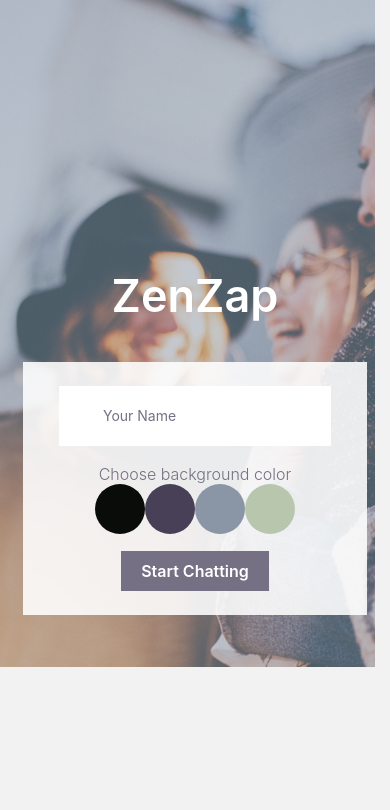
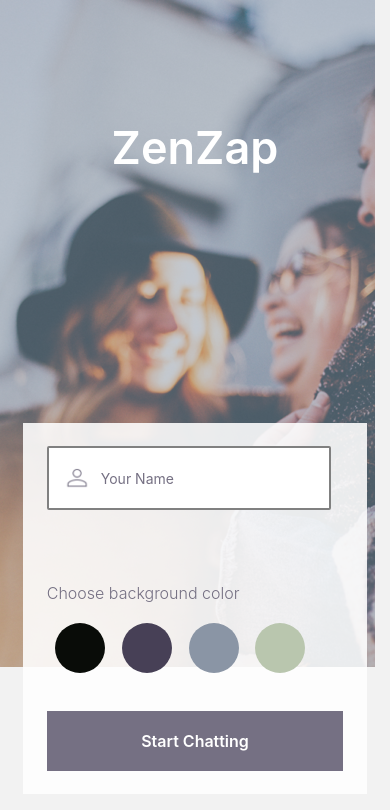
Before and after one commit to kamilaut/ZenZap, a React Native app: screen /Start in a window 390 px wide. Shown: the top 810 px of the page. Built offline with nearby package versions, Linux system fonts and the light colour scheme.

Commit message:
correcting appearance

```diff
--- a/components/Start.js
+++ b/components/Start.js
@@ -67,14 +67,14 @@ const styles = StyleSheet.create({
   },
   container: {
     flex: 1,
-    justifyContent: 'center',
+    justifyContent: 'space-between',
     alignItems: 'center',
   },
   title: {
     fontSize: 45,
     fontWeight: '600',
     color: '#FFFFFF',
-    marginTop: '10%',
+    marginTop: 120,
   },
   contentContainer: {
     backgroundColor: 'rgba(255, 255, 255, 0.88)',
@@ -82,7 +82,10 @@ const styles = StyleSheet.create({
     paddingVertical: '6%',
     width: '88%',
     marginTop: '10%',
-    alignItems: 'center',
+    alignItems: 'flex-start',
+    minHeight: "44%",
+    margin: 50,
+    justifyContent: 'space-between'
   },
   nameContainer: {
     backgroundColor: '#FFFFFF',
@@ -90,11 +93,15 @@ const styles = StyleSheet.create({
     marginBottom: '6%',
     flexDirection: 'row',
     alignItems: 'center',
+    borderRadius: 2,
+    borderColor: 'grey',
+    borderWidth: 2
   },
   icon: {
     width: 24,
     height: 24,
-    marginRight: 10,
+    marginRight: 12,
+    marginLeft: 6,
   },
   input: {
     flex: 1,
@@ -105,11 +112,15 @@ const styles = StyleSheet.create({
     fontSize: 16,
     fontWeight: '300',
     color: '#757083',
+    marginTop: 40
+
   },
   colorOptionsContainer: {
     flexDirection: 'row',
-    justifyContent: 'space-evenly',
+    justifyContent: 'space-around',
     marginBottom: '6%',
+    width: '90%',
+    paddingVertical: 5
   },
   colorOption: {
     width: 50,
@@ -118,8 +129,11 @@ const styles = StyleSheet.create({
   },
   button: {
     backgroundColor: '#757083',
-    paddingVertical: 10,
+    paddingVertical: 20,
     paddingHorizontal: 20,
+    alignSelf: "stretch",
+    button: '75',
+    justifyContent: 'center'
   },
   buttonText: {
     fontSize: 16,
```
Also changed, not shown: assets/icon.png.
